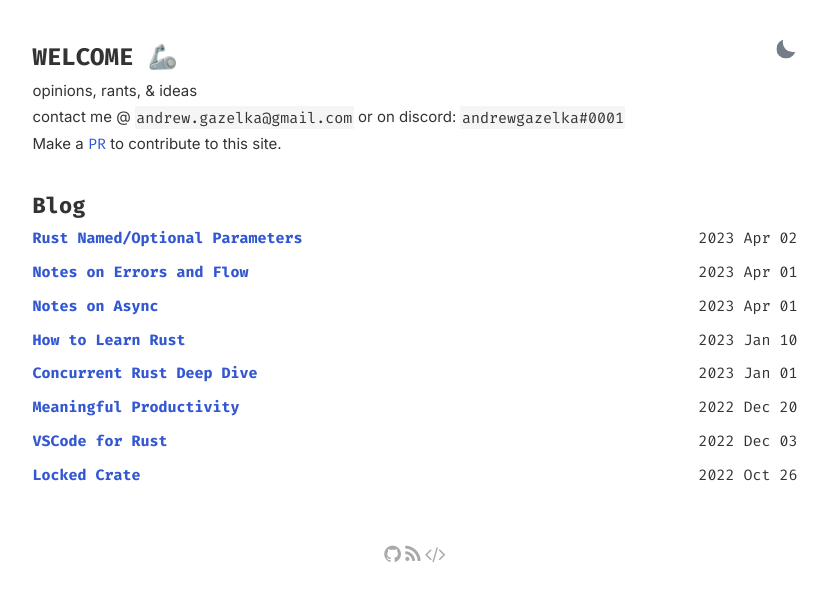
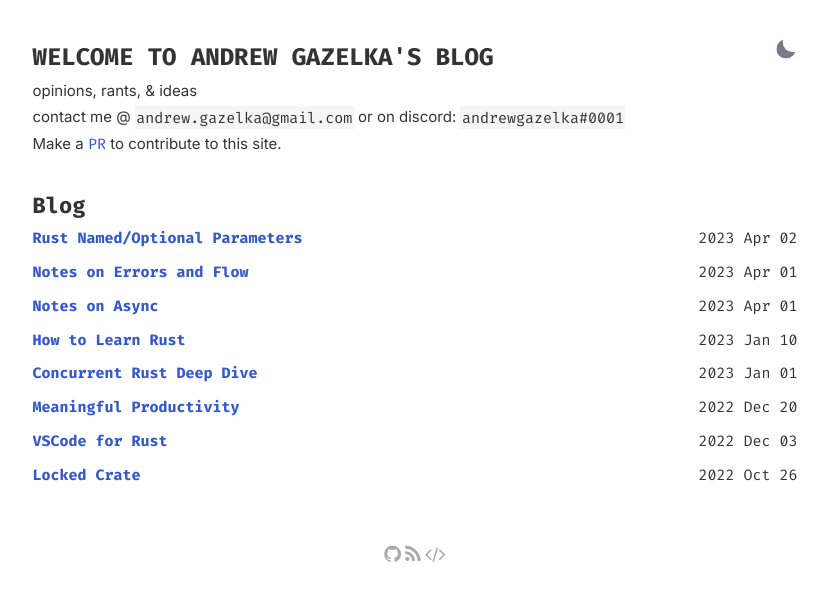
Before and after one commit to andrewgazelka/andrewgazelka.github.io, a Jekyll site: the page built from index.html, in a window 1280 px wide. Shown: the top 601 px of the page, without its empty margins (225-1053 px from the left). Built offline with Jekyll 4.4.1, drawn with Linux system fonts in a browser that asks for light colours.

Commit message:
update header

```diff
--- a/_config.yml
+++ b/_config.yml
@@ -1,6 +1,6 @@
 site: Andrew Gazelka
 title: Andrew Gazelka
-greetings: WELCOME 🦾
+greetings: WELCOME TO ANDREW GAZELKA'S BLOG
 description: >-
   opinions, rants, & ideas
 lang: en-US
```
